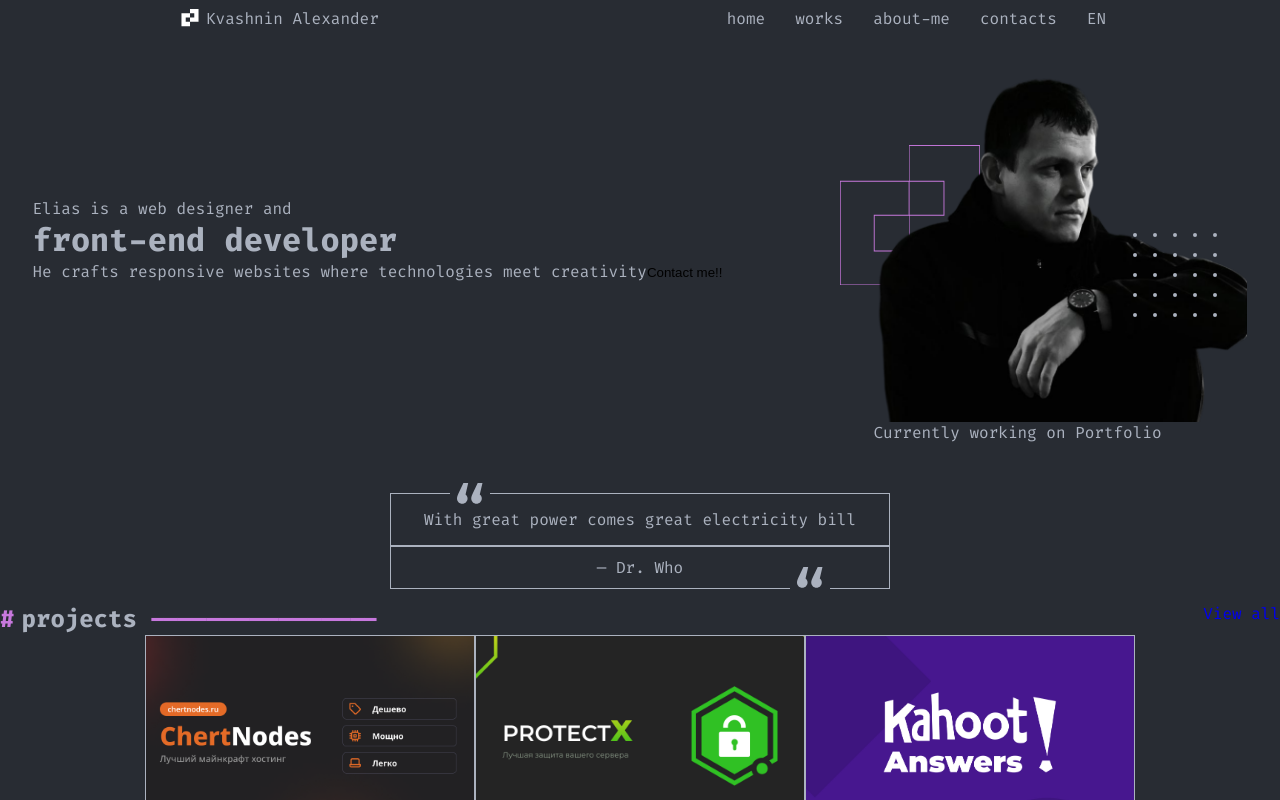
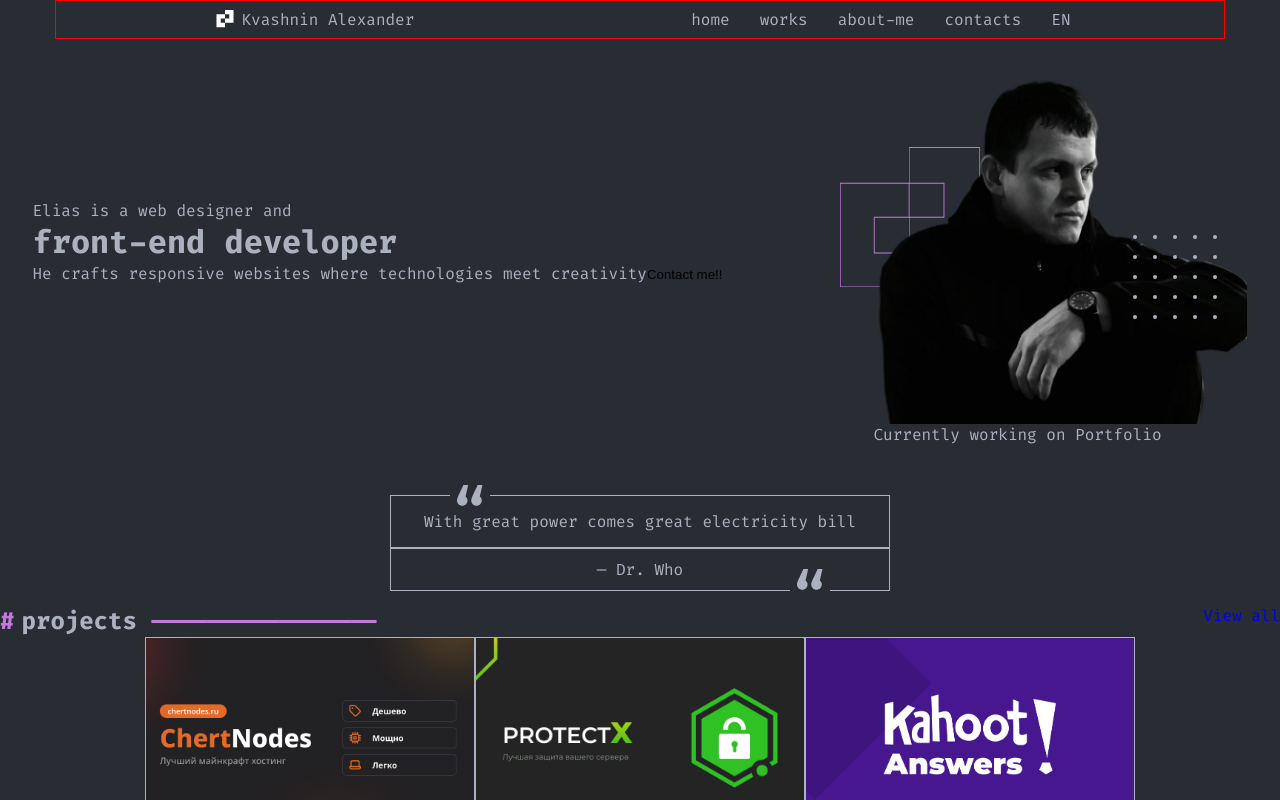
Before and after one commit to KvashninAlexander2023/portfolio-start-project-main, a React app: page / in a window 1280 px wide. Shown: the top 800 px of the page. Built offline with nearby package versions, Linux system fonts and the light colour scheme.

Commit message:
add Container for Header

```diff
--- /dev/null
+++ b/src/components/Container.tsx
@@ -0,0 +1,10 @@
+import styled from "styled-components";
+
+export const Container = styled.div`
+  max-width: 1170px;
+  width: 100%;
+  min-height: 100%;
+  padding: 0 15px;
+  margin: 0 auto;
+  border: 1px solid red;
+`;
--- a/src/layout/header/Header.tsx
+++ b/src/layout/header/Header.tsx
@@ -2,19 +2,22 @@ import React from "react";
 import styled from "styled-components";
 import { Logo } from "../../components/logo/Logo";
 import { Menu } from "../../components/menu/Menu";
+import { Container } from "../../components/Container";
+import { FlexWrapper } from "../../components/FlexWrapper";
 
 export const Header = () => {
   return (
     <StyledHeader>
-      <Logo />
-      <Menu />
+      <Container>
+        <FlexWrapper justify="space-around" align="center">
+          <Logo />
+          <Menu />
+        </FlexWrapper>
+      </Container>
     </StyledHeader>
   );
 };
 
 const StyledHeader = styled.header`
   background-color: ${(props) => props.theme.colors.colorBG};
-  display: flex;
-  justify-content: space-around;
-  align-items: center;
 `;
```
